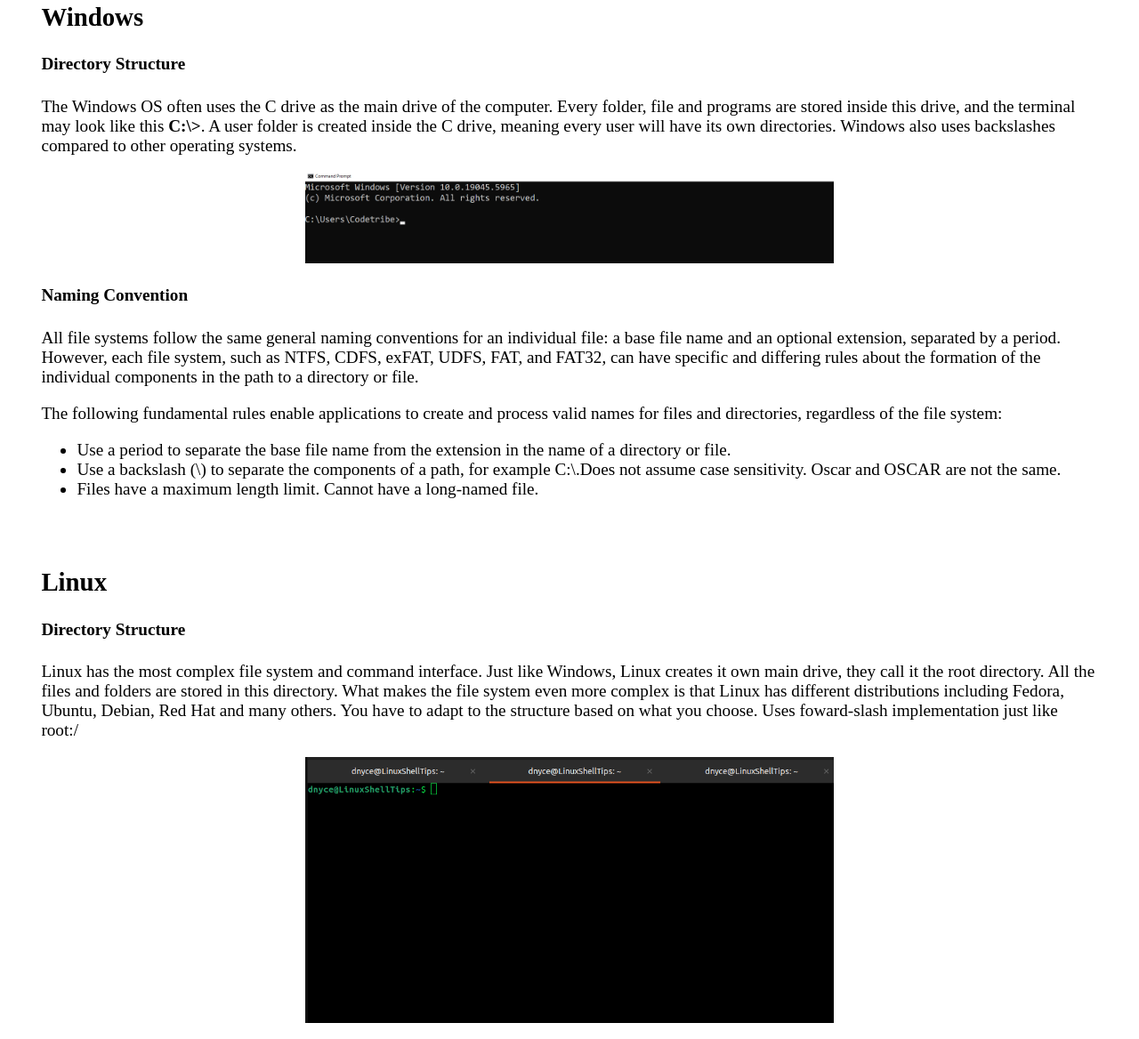
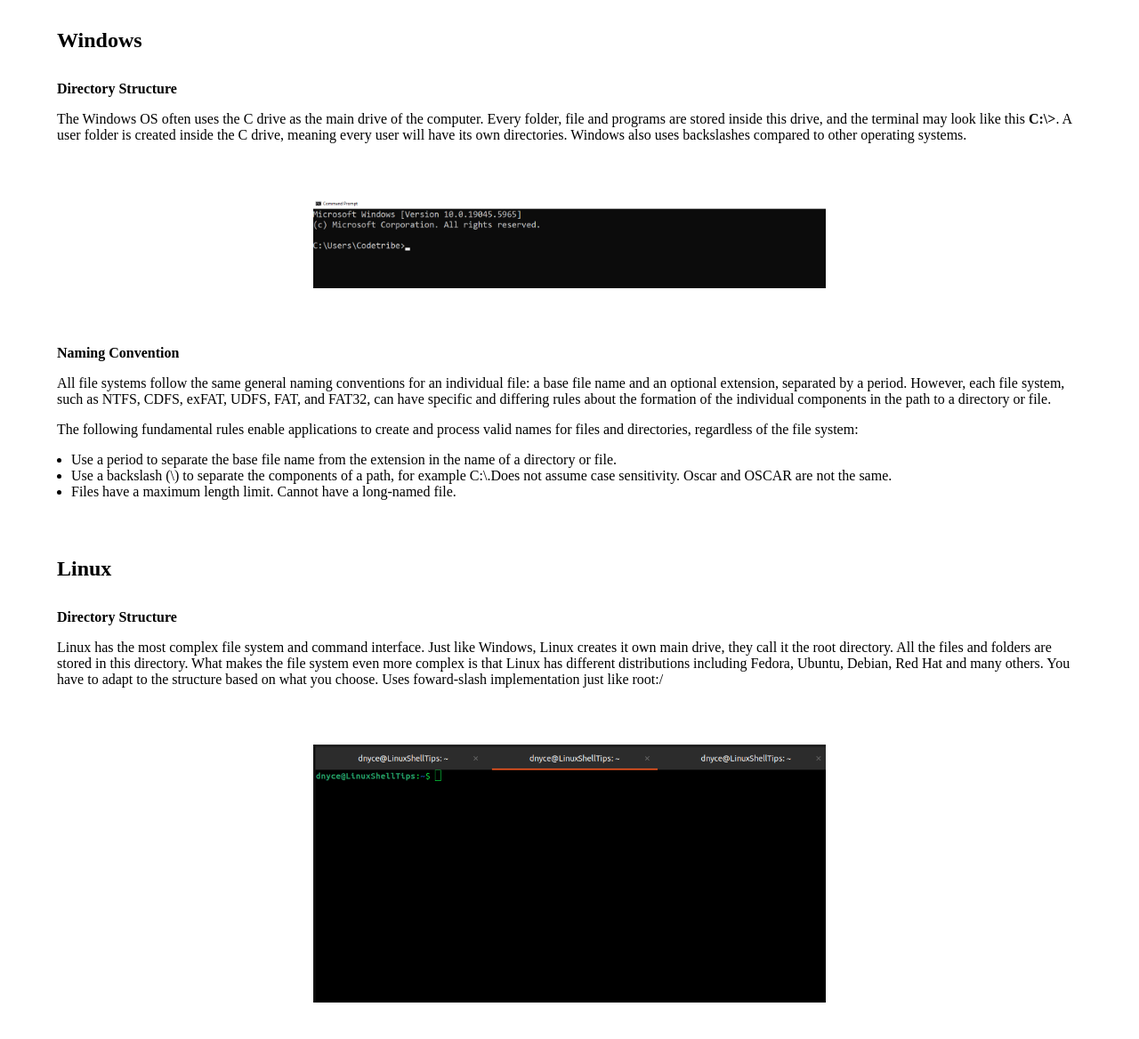
Before and after one commit to msizi007/task-1-1, a plain HTML site: page compareOS.html in a window 1280 px wide. Shown: the part 1629-2797 px from the top of the page at 89% size. Drawn offline with Linux system fonts and the light colour scheme.

Commit message:
fixed default styling

```diff
--- a/compareOS.css
+++ b/compareOS.css
@@ -1,5 +1,22 @@
+:root {
+  --img-container-margin: 4rem;
+  --dynamic-size: 100%;
+
+  --margin-y-1rem: 1rem 0;
+  --margin-y-2rem: 2rem 0;
+  --margin-y-3rem: 3rem 0;
+  --margin-y-4rem: 4rem 0;
+  --margin-y-8rem: 8rem 0;
+}
+
+* {
+  padding: 0;
+  margin: 0;
+  box-sizing: border-box;
+}
+
 html {
-  font-size: 120%;
+  font-size: 100%;
 }
 body {
   margin-top: 7rem;
@@ -30,7 +47,7 @@ table {
   text-align: center;
 }
 section {
-  margin: 4rem 0;
+  margin: var(--margin-y-4rem);
 }
 header {
   position: fixed;
@@ -63,8 +80,13 @@ button:hover {
   cursor: pointer;
   background-color: rgb(65, 63, 63);
 }
+img {
+  width: 50%;
+}
+
+/* class level */
 .container {
-  margin: 2rem;
+  margin: 4rem;
 }
 .text-center {
   text-align: center;
@@ -73,14 +95,58 @@ button:hover {
   display: flex;
   justify-content: center;
 }
-img {
-  width: 50%;
+
+.windows,
+.linux,
+.macos {
+  margin-top: var(--margin-y-8rem);
 }
+
+.introduction h2,
+.introduction h3,
+.windows h2,
+.linux h2,
+.macos h2 {
+  margin: 2rem 0;
+}
+
+.introduction ul,
+.windows ul,
+.linux ul {
+  margin-left: 1rem;
+  margin-bottom: 2rem;
+}
+.macos ul {
+  padding-left: 1rem;
+}
+.introduction .img-container,
+.windows .img-container,
+.linux .img-container,
+.macos .img-container {
+  margin: var(--margin-y-4rem);
+}
+.introduction p,
+.windows p,
+.linux p,
+.macos p,
+.others p,
+.conclusion p {
+  margin: 1rem 0;
+}
+.windows h4,
+.linux h4,
+.macos h4 {
+  margin: 1rem 0;
+}
+
+/* footer */
 footer {
   display: flex;
   justify-content: center;
   background-color: gray;
   color: white;
+  font-size: 1.2rem;
+  padding: 2rem;
 }
 footer p {
   font-weight: 700;
--- a/compareOS.html
+++ b/compareOS.html
@@ -23,6 +23,7 @@
       <div class="img-container">
         <img id="OS-image" src="media/OS-comparison.png" alt="os media" />
       </div>
+      <section class="introduction">
         <h2>Introduction</h2>
         <p>
           An Operating System (OS) is an interface between a computer user and
@@ -45,11 +46,11 @@
         </ul>
         <p>
           Windows typically comes with new PCs. If you have an old PC, it almost
-        certainly comes with Windows. Pretty much the only time you're going to
-        pay to buy Windows is if you're building one of your own, and we'll
+          certainly comes with Windows. Pretty much the only time you're going
+          to pay to buy Windows is if you're building one of your own, and we'll
           address that later. Macs always come with MacOS, so there's no cost
-        there. And, of course, Linux is free. The much bigger cost for all these
-        environments will be your ongoing maintenance expenses.
+          there. And, of course, Linux is free. The much bigger cost for all
+          these environments will be your ongoing maintenance expenses.
         </p>
         <div class="img-container">
           <img src="media/os-cost-catoon.jpeg" alt="" />
@@ -60,7 +61,8 @@
           windows and lastly for free open-source OS but with complexity, use
           Linux. As simple as that, you have made your choice.
         </p>
-      <section>
+      </section>
+      <section class="windows">
         <h2>Windows</h2>
         <h4>Directory Structure</h4>
         <p>
@@ -103,7 +105,7 @@
           </li>
         </ul>
       </section>
-      <section>
+      <section class="linux">
         <h2>Linux</h2>
         <h4>Directory Structure</h4>
         <p>
@@ -148,7 +150,7 @@
           </li>
         </ul>
       </section>
-      <section>
+      <section class="macos">
         <h2>MacOS</h2>
         <h4>Directory Structure</h4>
         <p>
@@ -206,6 +208,7 @@
           </li>
         </ul>
       </section>
+      <section class="others">
         <p>
           There are many other differences between these operating systems in
           regard to how they operate and take commands. These are some of the
@@ -239,8 +242,9 @@
             <td>zsh, bash, sh, fish, etc.</td>
           </tr>
         </table>
+      </section>
 
-      <section>
+      <section class="conclusion">
         <h2>Conclusion</h2>
         <p>
           As mentioned before, it really depends on your budget, computing needs
--- a/style.css
+++ b/style.css
@@ -109,6 +109,7 @@ footer {
   justify-content: center;
   background-color: gray;
   color: white;
+  font-size: 1.2rem;
   padding: 2rem;
 }
 footer p {
```
Lines whose indentation alone changed are shown as unchanged.
